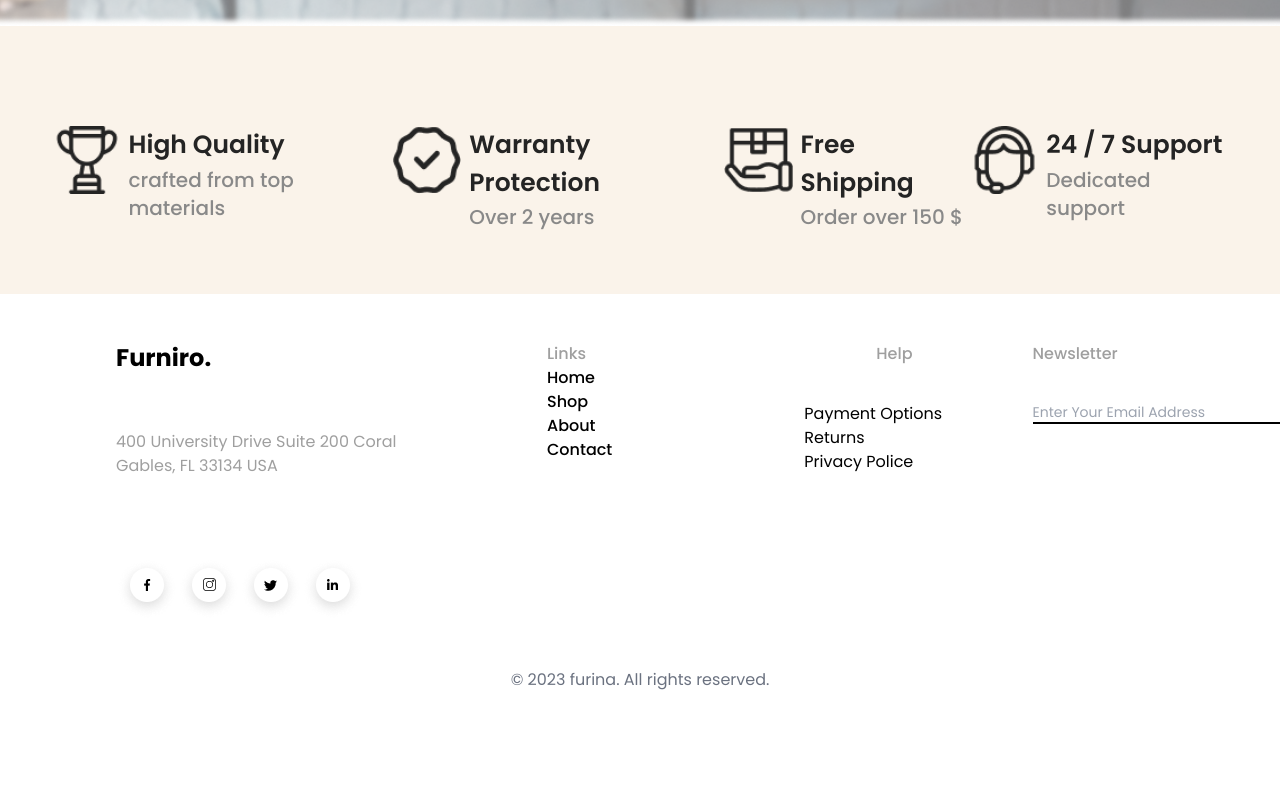
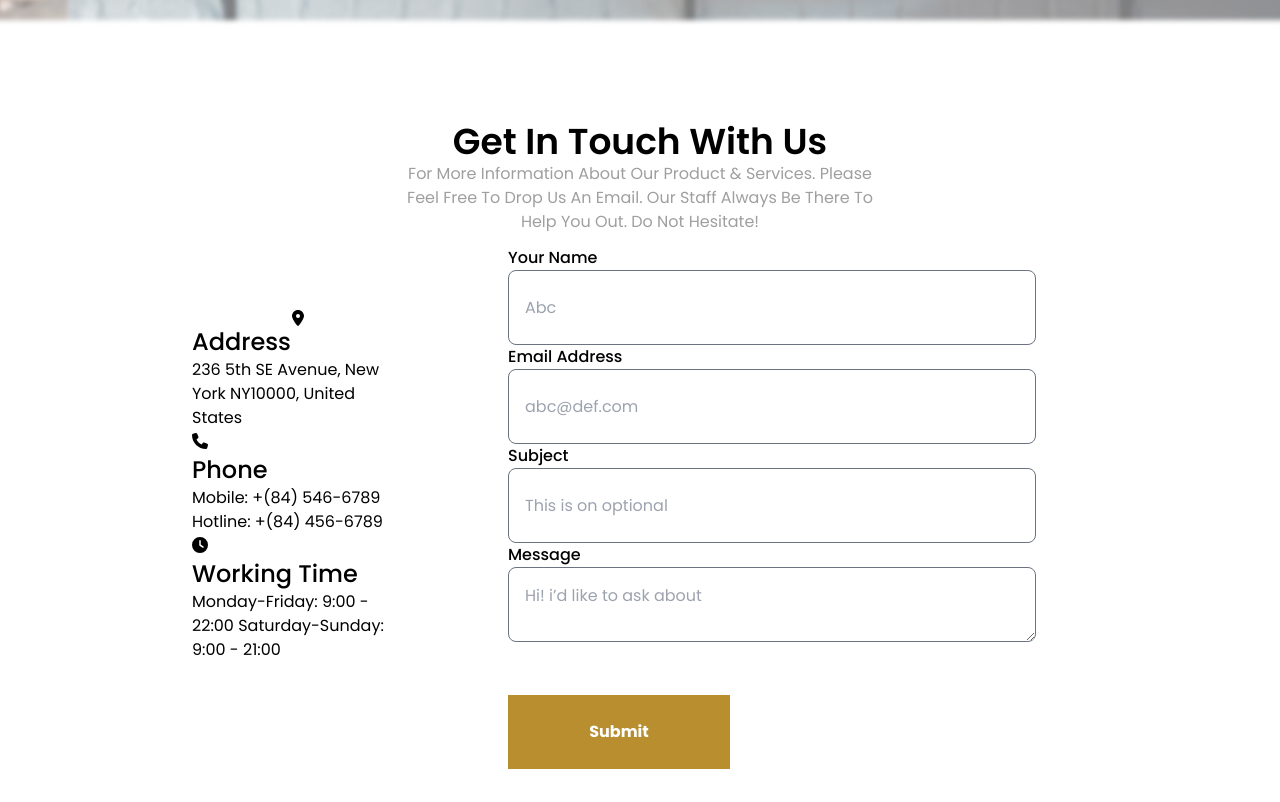
Before and after one commit to ThaisSil/Desafio3-TI-Rex, a React (Vite) app: page /Contact in a window 1280 px wide. Shown: the part 398-1200 px from the top of the page. Before the commit the page ends 1090 px from the top, so only its background shows below. Built offline with nearby package versions, Linux system fonts and the light colour scheme.

Commit message:
feat:create contactform and page contact

```diff
--- a/package.json
+++ b/package.json
@@ -15,10 +15,13 @@
     "@fortawesome/free-regular-svg-icons": "^6.7.2",
     "@fortawesome/free-solid-svg-icons": "^6.7.2",
     "@fortawesome/react-fontawesome": "^0.2.2",
+    "@hookform/resolvers": "^3.10.0",
     "@splidejs/react-splide": "^0.7.12",
     "react": "^18.3.1",
     "react-dom": "^18.3.1",
-    "react-router-dom": "^7.1.5"
+    "react-hook-form": "^7.54.2",
+    "react-router-dom": "^7.1.5",
+    "zod": "^3.24.1"
   },
   "devDependencies": {
     "@eslint/js": "^9.17.0",
--- /dev/null
+++ b/src/components/ContactForm.tsx
@@ -0,0 +1,89 @@
+import React from "react";
+import { useForm } from "react-hook-form";
+import { z } from "zod";
+import { zodResolver } from "@hookform/resolvers/zod";
+
+const schema = z.object({
+  name: z.string().min(3, { message: "Name must be at least 3 characters" }),
+  email: z.string().min(3, { message: "Please enter a valid email address" }),
+  subject: z
+    .string()
+    .min(3, { message: "Subject must be at least 3 characters" }),
+  message: z
+    .string()
+    .min(3, { message: "Message must be at least 3 characters" }),
+});
+
+type FormSchema = z.infer<typeof schema>;
+
+const ContactForm: React.FC = () => {
+  const {
+    register,
+    handleSubmit,
+    formState: { errors },
+  } = useForm<FormSchema>({
+    resolver: zodResolver(schema),
+  });
+
+  const onSubmit = (data: FormSchema) => {
+    console.log(data);
+  };
+
+  return (
+    <div >
+      <form onSubmit={handleSubmit(onSubmit)} className="mx-[52px] ">
+        <div>
+          <div className="font-medium">
+            <label htmlFor="name">Your Name</label>
+          </div>
+          <input
+            type="text"
+            id="name"
+            placeholder="Abc"
+            {...register("name")}
+         className="rounded-lg text-gray-500 w-[528px] h-[75px] border border-gray-500 p-4"
+          />
+          <p>{errors.name && <small>{errors.name.message}</small>}</p>
+
+          <div className="font-medium">
+            <label htmlFor="email">Email Address</label>
+          </div>
+          <input
+            type="email"
+            id="email"
+            placeholder="abc@def.com"
+            {...register("email")}
+            className="rounded-lg text-gray-500 w-[528px] h-[75px] border border-gray-500 p-4"
+          />
+          <p>{errors.email && <small>{errors.email.message}</small>}</p>
+
+          <div className="font-medium">
+            <label htmlFor="subject">Subject</label>
+          </div>
+          <input
+            type="text"
+            id="subject"
+            placeholder="This is on optional"
+            {...register("subject")}
+           className="rounded-lg text-gray-500 w-[528px] h-[75px] border border-gray-500 p-4"
+          />
+          <p>{errors.subject && <small>{errors.subject.message}</small>}</p>
+
+          <div className="font-medium">
+            <label htmlFor="message">Message</label>
+          </div>
+          <textarea
+            id="message"
+            placeholder="Hi! i’d like to ask about"
+            {...register("message")}
+           className="rounded-lg text-gray-500 w-[528px] h-[75px] border border-gray-500 p-4"
+          />
+          <p>{errors.message && <small>{errors.message.message}</small>}</p>
+        </div>
+        <button type="submit" className='font-bold text-white bg-[#B88E2F] w-[222px] h-[74px] gap-[10px] mt-[46px]'>Submit</button>
+      </form>
+    </div>
+  );
+};
+
+export default ContactForm;
--- /dev/null
+++ b/src/layout/ContactLayout.tsx
@@ -0,0 +1,47 @@
+import ContactForm from "../components/ContactForm";
+import { FontAwesomeIcon } from '@fortawesome/react-fontawesome';
+import { faClock, faLocation, faLocationPin, faPhone } from '@fortawesome/free-solid-svg-icons';
+import { faLocationDot } from "@fortawesome/free-solid-svg-icons/faLocationDot";
+
+const ContactLayout = () => {
+  return (
+    <div>
+        <div className=" text-center mt-24 mb-3">
+      <p className="text-4xl font-semibold">Get In Touch With Us</p>
+      <p className=" text-[#9F9F9F] mx-[398px]">
+        For More Information About Our Product & Services. Please Feel Free To
+        Drop Us An Email. Our Staff Always Be There To Help You Out. Do Not
+        Hesitate!</p>
+        </div>
+        <div className="flex flex-row justify-between mx-48 " >
+        <div className="flex flex-col items-centerw-[393px] h-[537px] mt-16 mb-80">
+
+            <FontAwesomeIcon icon={faLocationDot} />
+            <div className="w-[212px] ">
+                <p className="font-medium text-2xl">Address</p>
+                <p>236 5th SE Avenue, New York NY10000, United States</p>
+            </div>
+
+            <div className="w-[212px] ">
+            <FontAwesomeIcon icon={faPhone} />
+                <p className="font-medium text-2xl">Phone</p>
+                <p>Mobile: +(84) 546-6789
+                Hotline: +(84) 456-6789</p>
+            </div>
+
+            <div className="w-[212px]">
+            <FontAwesomeIcon icon={faClock} />
+                <p className="font-medium text-2xl">Working Time</p>
+                <p>Monday-Friday: 9:00 - 22:00
+                Saturday-Sunday: 9:00 - 21:00</p>
+            </div>
+        </div>
+            <ContactForm />
+
+        </div>
+
+    </div>
+  );
+};
+
+export default ContactLayout;
--- a/src/pages/Contact.tsx
+++ b/src/pages/Contact.tsx
@@ -3,6 +3,8 @@ import Banner from '../components/Banner'
 import BgBanner from '../assets/images/BgBanner.png'
 import Warranty from '../components/Warranty'
 import Footer from '../components/Footer'
+//import ContactForm from '../components/ContactForm'
+import ContactLayout from '../layout/ContactLayout'
 
 const Contact = () => {
   return (
@@ -13,6 +15,8 @@ const Contact = () => {
       title='Contact '
       subtitle= 'Home >'
       paragraph='Contact'/>
+      <ContactLayout />
+
       <Warranty />
       <Footer />
 
```
Also changed, not shown: 1 other file (tests, documents, lock files or other folders).
